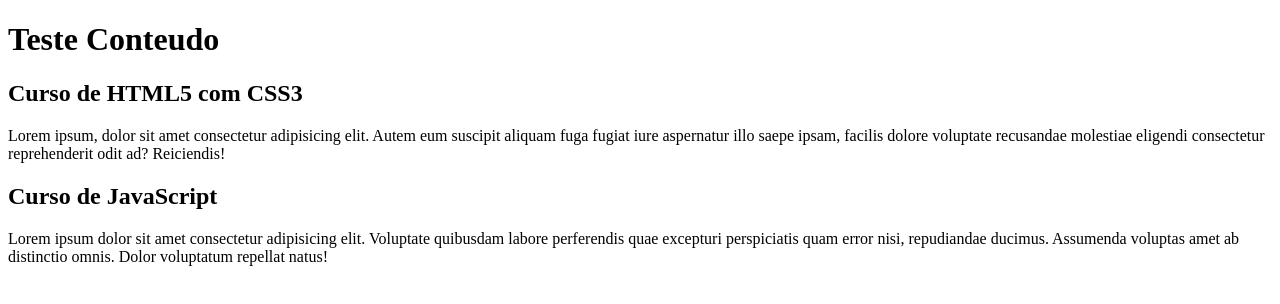
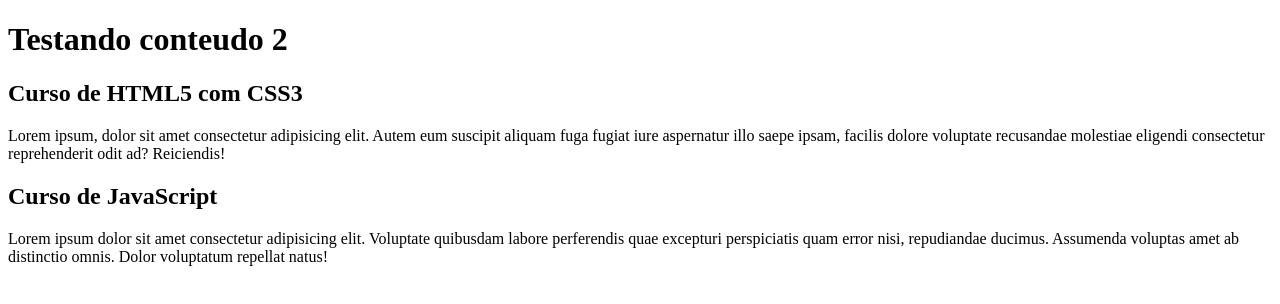
Before and after one commit to LucasCastrosb/Site-God-of-war, a plain HTML site: page index.html in a window 1280 px wide. Drawn offline with Linux system fonts and the light colour scheme.

Commit message:
Update index.html

```diff
--- a/index.html
+++ b/index.html
@@ -4,12 +4,12 @@
     <meta charset="UTF-8">
     <meta http-equiv="X-UA-Compatible" content="IE=edge">
     <meta name="viewport" content="width=device-width, initial-scale=1.0">
-    <title>Teste conteudo</title>
+    <title>Teste conteudo 2</title>
 </head>
 <body>
     <main>
         <header>
-            <h1>Teste Conteudo</h1>
+            <h1>Testando conteudo 2 </h1>
         </header>
         <article>
             <h2>Curso de HTML5 com CSS3</h2>
```
